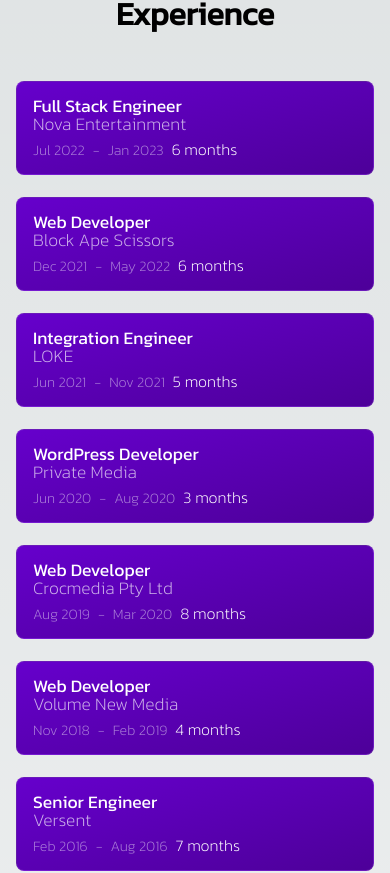
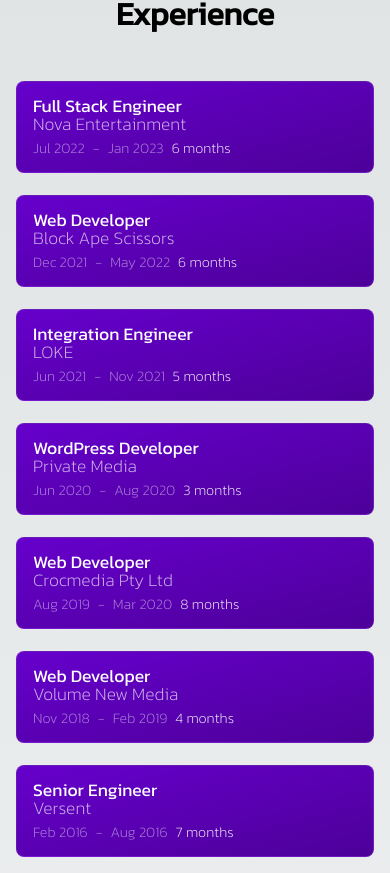
Before and after one commit to eviratec-com/www, a Next.js app: page / in a window 390 px wide. Shown: the part 1857-2730 px from the top of the page. Built offline with nearby package versions, Linux system fonts and the light colour scheme.

Commit message:
Fix JobCard Period Duration Font Size

```diff
--- a/components/Experience/JobCard/JobCard.module.css
+++ b/components/Experience/JobCard/JobCard.module.css
@@ -40,9 +40,9 @@
 }
 
 .details .period .period-duration {
-  color: rgba(255,255,255,1);
+  color: rgba(255,255,255,0.9);
   font-weight: 200;
-  font-size: 1rem;
+  font-size: 1.1rem;
 }
 
 /* Mobile */
@@ -62,4 +62,8 @@
   .details .period {
     font-size: 0.9rem;
   }
+
+  .details .period .period-duration {
+    font-size: 0.9rem;
+  }
 }
```
